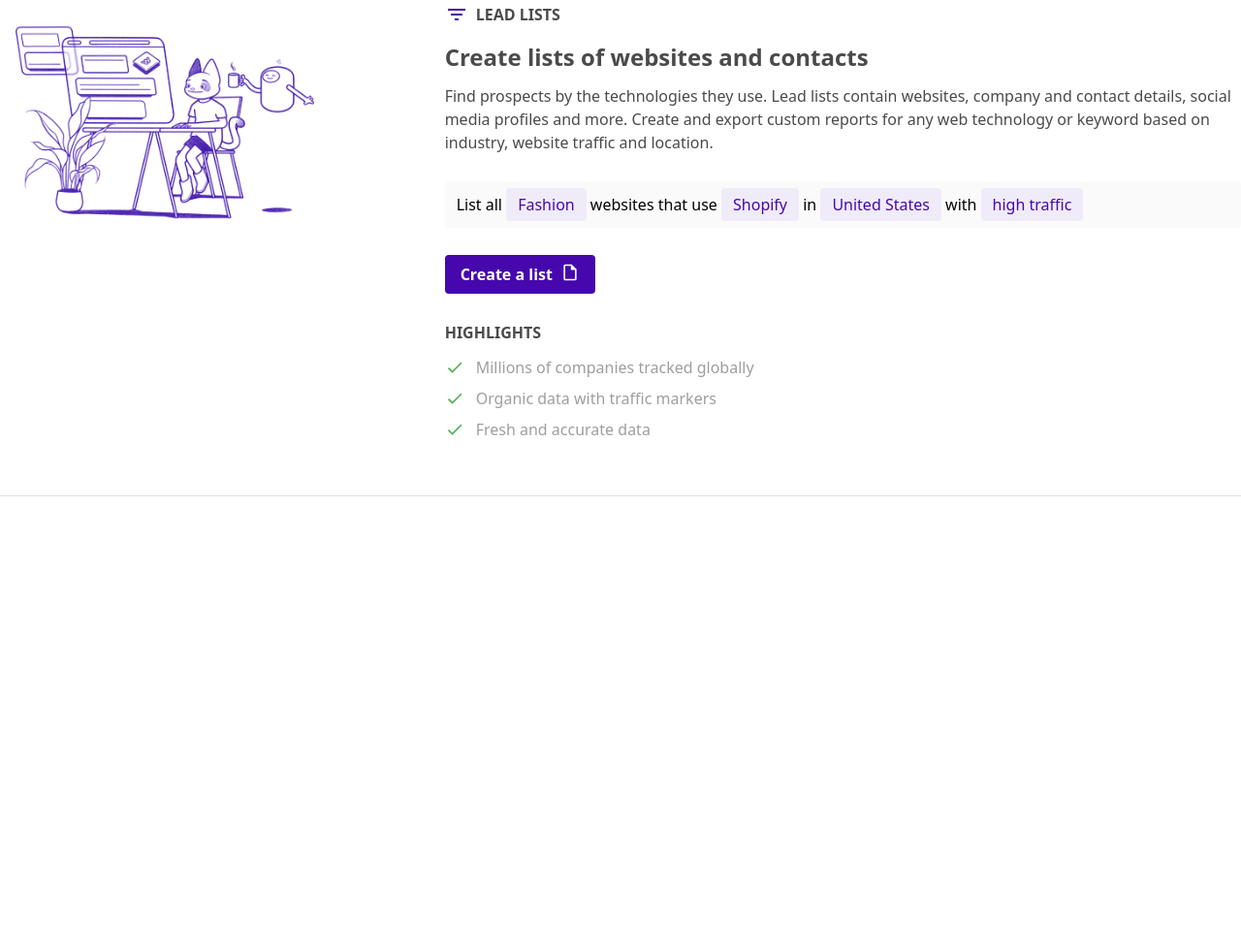
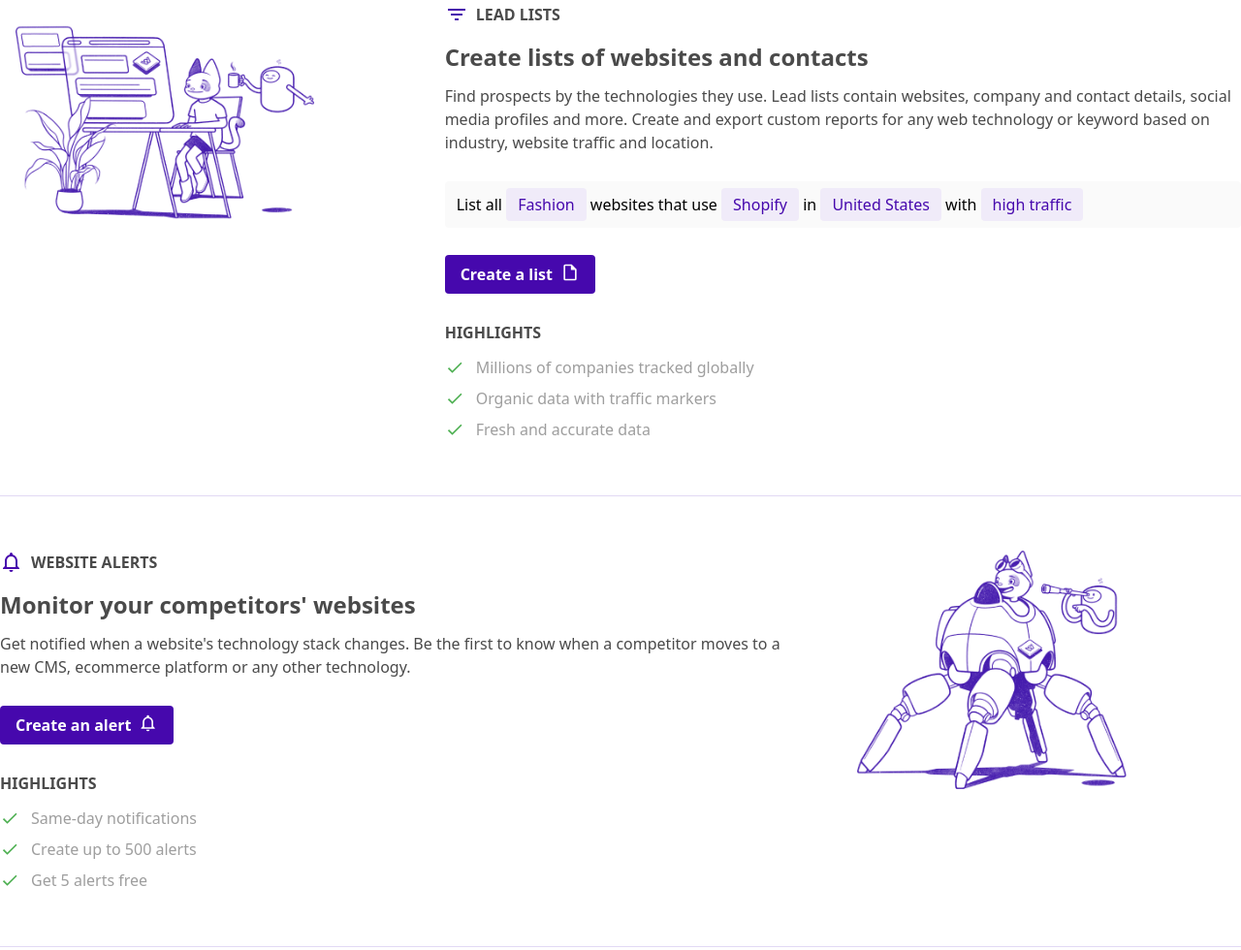
Before and after one commit to abdelilahelhaddad/wappalyzer, a website built with Vite: page index.html in a window 1280 px wide. Shown: the part 1359-2339 px from the top of the page at 97% size. Before the commit the page ends 1911 px from the top, so only its background shows below. Built offline with nearby package versions, Linux system fonts and the light colour scheme.

Commit message:
:fire: :art: Create Main Section :sparkles: :globe_with_meridians:

```diff
--- a/index.html
+++ b/index.html
@@ -848,7 +848,7 @@
           </div>
         </div>
         <div
-          id="leadLists"
+          id="WebsiteAlerts"
           class="flex gap-8 border-b border-w-gray-btn-hover py-14"
         >
           <div class="w-1/3 ml-4">
@@ -991,6 +991,126 @@
             </div>
           </div>
         </div>
+
+        <div
+          id="WebsiteAlerts"
+          class="flex gap-8 border-b border-w-gray-btn-hover py-14"
+        >
+          <div class="flex flex-col w-2/3 justify-center">
+            <div class="flex mb-3">
+              <div id="WebsiteAlertsIcon" class="mr-2">
+                <svg
+                  xmlns="http://www.w3.org/2000/svg"
+                  viewBox="0 0 24 24"
+                  role="img"
+                  aria-hidden="true"
+                  fill="#4608ad"
+                  style="font-size: 24px; height: 24px; width: 24px"
+                >
+                  <path
+                    d="M16,17H7V10.5C7,8 9,6 11.5,6C14,6 16,8 16,10.5M18,16V10.5C18,7.43 15.86,4.86 13,4.18V3.5A1.5,1.5 0 0,0 11.5,2A1.5,1.5 0 0,0 10,3.5V4.18C7.13,4.86 5,7.43 5,10.5V16L3,18V19H20V18M11.5,22A2,2 0 0,0 13.5,20H9.5A2,2 0 0,0 11.5,22Z"
+                  ></path>
+                </svg>
+              </div>
+              <p
+                id="WebsiteAlertsMiniTitle"
+                class="font-semibold mb-1 text-w-gray-font"
+              >
+                WEBSITE ALERTS
+              </p>
+            </div>
+            <p class="text-w-gray-font mb-3 text-2xl font-bold">
+              Monitor your competitors' websites
+            </p>
+            <p class="mb-7 text-w-gray-font">
+              Get notified when a website's technology stack changes. Be the
+              first to know when a competitor moves to a new CMS, ecommerce
+              platform or any other technology.
+            </p>
+            <div class="mb-7">
+              <a
+                href="#"
+                class="inline-flex py-2 justify-center px-4 mr-3 rounded bg-w-purple hover:bg-w-h-purple"
+              >
+                <p class="text-w-white mr-2 font-semibold">Create an alert</p>
+                <svg
+                  xmlns="http://www.w3.org/2000/svg"
+                  viewBox="0 0 24 24"
+                  role="img"
+                  aria-hidden="true"
+                  fill="#ffffff"
+                  style="font-size: 20px; height: 20px; width: 20px"
+                >
+                  <path
+                    d="M16,17H7V10.5C7,8 9,6 11.5,6C14,6 16,8 16,10.5M18,16V10.5C18,7.43 15.86,4.86 13,4.18V3.5A1.5,1.5 0 0,0 11.5,2A1.5,1.5 0 0,0 10,3.5V4.18C7.13,4.86 5,7.43 5,10.5V16L3,18V19H20V18M11.5,22A2,2 0 0,0 13.5,20H9.5A2,2 0 0,0 11.5,22Z"
+                  ></path>
+                </svg>
+              </a>
+            </div>
+            <div id="WebsiteAlertsHighlights">
+              <p
+                id="WebsiteAlertsHighlightsTitle"
+                class="font-semibold mb-3 text-w-gray-font"
+              >
+                HIGHLIGHTS
+              </p>
+              <div id="WebsiteAlertsHighlightsList">
+                <span class="flex items-center mb-2">
+                  <svg
+                    xmlns="http://www.w3.org/2000/svg"
+                    viewBox="0 0 24 24"
+                    role="img"
+                    aria-hidden="true"
+                    fill="#4caf50"
+                    style="font-size: 20px; height: 20px; width: 20px"
+                  >
+                    <path
+                      d="M21,7L9,19L3.5,13.5L4.91,12.09L9,16.17L19.59,5.59L21,7Z"
+                    ></path>
+                  </svg>
+                  <p class="text-w-gray-light-font ml-3">
+                    Same-day notifications
+                  </p>
+                </span>
+                <span class="flex items-center mb-2">
+                  <svg
+                    xmlns="http://www.w3.org/2000/svg"
+                    viewBox="0 0 24 24"
+                    role="img"
+                    aria-hidden="true"
+                    fill="#4caf50"
+                    style="font-size: 20px; height: 20px; width: 20px"
+                  >
+                    <path
+                      d="M21,7L9,19L3.5,13.5L4.91,12.09L9,16.17L19.59,5.59L21,7Z"
+                    ></path>
+                  </svg>
+                  <p class="text-w-gray-light-font ml-3">
+                    Create up to 500 alerts
+                  </p>
+                </span>
+                <span class="flex items-center">
+                  <svg
+                    xmlns="http://www.w3.org/2000/svg"
+                    viewBox="0 0 24 24"
+                    role="img"
+                    aria-hidden="true"
+                    fill="#4caf50"
+                    style="font-size: 20px; height: 20px; width: 20px"
+                  >
+                    <path
+                      d="M21,7L9,19L3.5,13.5L4.91,12.09L9,16.17L19.59,5.59L21,7Z"
+                    ></path>
+                  </svg>
+                  <p class="text-w-gray-light-font ml-3">Get 5 alerts free</p>
+                </span>
+              </div>
+            </div>
+          </div>
+          <div class="w-1/3 ml-4">
+            <img src="./images/alerts.png" alt="alerts" class="w-3/4" />
+          </div>
+        </div>
       </section>
     </main>
     <script type="module" src="/main.js"></script>
```
